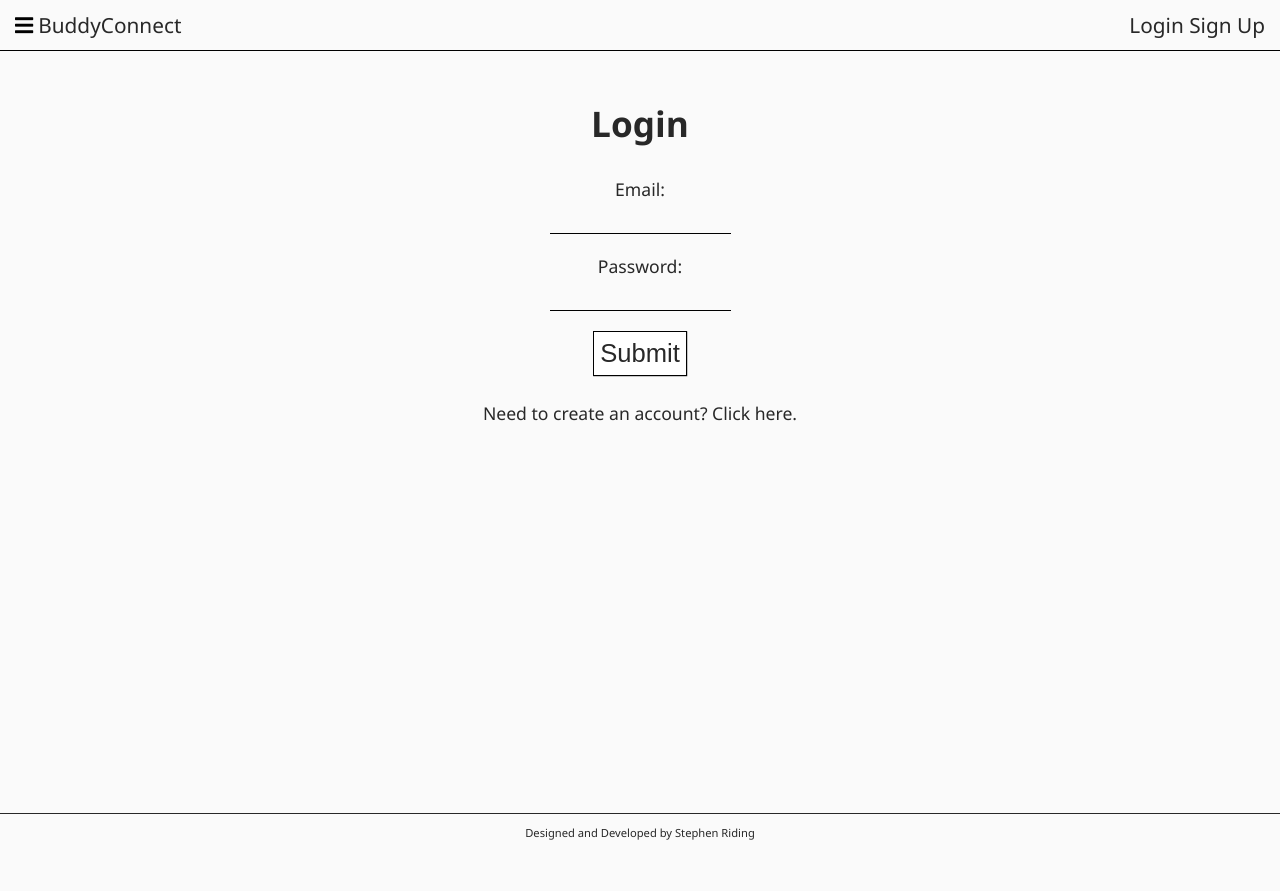
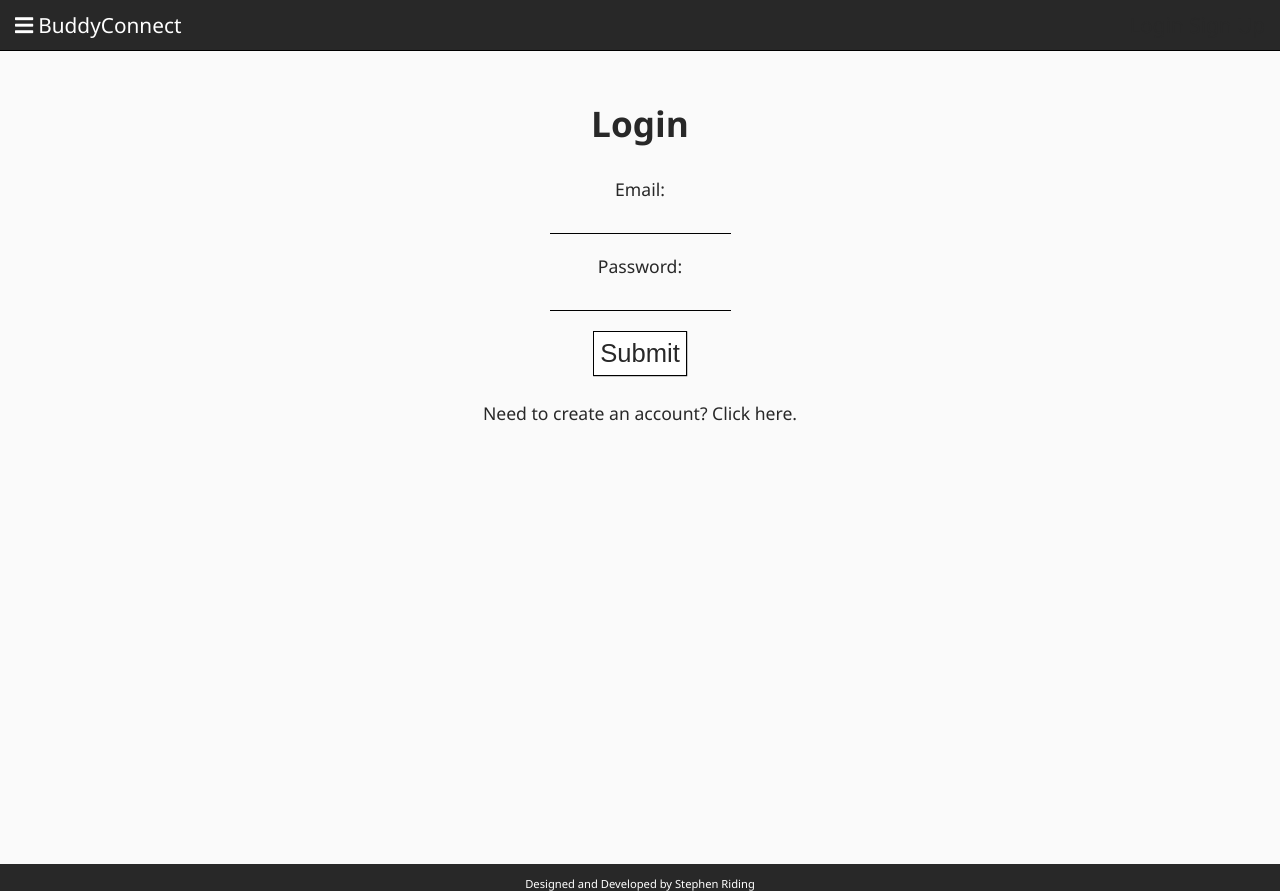
Before and after one commit to Aortix/BuddyConnect, a React (Create React App) app in the folder client/: page /login in a window 1280 px wide. Before the commit the page ends 852 px from the top, so only its background shows below. Built offline with nearby package versions, Linux system fonts and the light colour scheme.

Commit message:
Adjusted the color of the header, sidebar, and footer in light mode. adjusted color of date of posts and added a box shadow to each page component.

```diff
--- a/client/src/App.css
+++ b/client/src/App.css
@@ -1,8 +1,9 @@
 :root {
   --main-bg-color: #ffffff;
   --main-text-color: #282828;
+  --main-overlay-color: #282828;
   --secondary-bg-color: #fafafa;
-  --secondary-text-color: #a9a9a9;
+  --secondary-text-color: #ffffff;
   --border-color-black: #000000;
   --border-color-white: #ffffff;
   --font-awesome-color: #000000;
--- a/client/src/components/Dashboard/Dashboard.css
+++ b/client/src/components/Dashboard/Dashboard.css
@@ -68,7 +68,8 @@
 }
 
 .active {
-  background-color: var(--secondary-bg-color) !important;
+  /*background-color: var(--secondary-bg-color) !important;*/
+  /*color: var(--main-text-color) !important;*/
   color: var(--main-text-color) !important;
 }
 
@@ -82,6 +83,7 @@
     border-right: 1px solid var(--border-color-black);
     border-bottom: 1px solid var(--border-color-black);
     background-color: var(--main-bg-color);
+    box-shadow: 0px 0px 1px var(--border-color-black);
   }
 
   .global-button-hidden {
--- a/client/src/components/Footer/Footer.css
+++ b/client/src/components/Footer/Footer.css
@@ -6,5 +6,8 @@
   left: 0;
   right: 0;
   width: 100%;
+  margin-top: 5%;
   height: 6%;
+  background-color: var(--main-overlay-color);
+  color: var(--secondary-text-color);
 }
--- a/client/src/components/Header/Header.css
+++ b/client/src/components/Header/Header.css
@@ -6,7 +6,10 @@
   border-bottom: 1px solid var(--border-color-black);
   width: 100%;
   height: 50px;
-  background-color: var(--secondary-bg-color);
-  color: var(--border-color-white);
+  background-color: var(--main-overlay-color);
+  color: var(--secondary-text-color);
   font-size: 1.3rem;
 }
+
+@media screen and (min-width: 860px) {
+}
--- a/client/src/components/Header/HeaderAuth/HeaderAuth.css
+++ b/client/src/components/Header/HeaderAuth/HeaderAuth.css
@@ -1,6 +1,6 @@
 .HeaderAuth-container {
   margin-right: 15px;
-  color: var(--main-text-color);
+  color: var(--secondary-text-color);
 }
 
 .HeaderAuth-container img {
--- a/client/src/components/Header/Title/Title.css
+++ b/client/src/components/Header/Title/Title.css
@@ -7,8 +7,9 @@
 
 .Title {
   padding-left: 5px;
+  color: var(--secondary-text-color);
 }
 
 .fa-bars {
-  color: var(--font-awesome-color);
+  color: var(--secondary-text-color);
 }
--- a/client/src/components/Post/Post.css
+++ b/client/src/components/Post/Post.css
@@ -69,7 +69,7 @@
 
 .post-date {
   font-size: 0.6rem;
-  color: var(--secondary-text-color);
+  color: var(--main-text-color);
   padding-left: 5px;
   margin: 0;
   margin-bottom: 10px;
@@ -162,7 +162,7 @@
 
 .comment-date {
   font-size: 0.6rem;
-  color: var(--secondary-text-color);
+  color: var(--main-text-color);
   padding-left: 5px;
   margin: 0;
   margin-bottom: 7px;
--- a/client/src/components/Profile/Profile.css
+++ b/client/src/components/Profile/Profile.css
@@ -5,10 +5,10 @@
 .profile-tabs-container {
   margin-top: 0px;
   display: inline-block;
-  padding: 0;
+  padding: 0px;
   width: 100px;
   cursor: pointer;
-  font-size: 1.2rem;
+  font-size: 1.1rem;
 }
 
 .profile-tabs-container li {
@@ -74,6 +74,7 @@
     border-right: 1px solid var(--border-color-black);
     border-left: 1px solid var(--border-color-black);
     background-color: var(--main-bg-color);
+    box-shadow: 0px 0px 1px var(--border-color-black);
   }
 
   .profile-tabs-container {
@@ -136,6 +137,8 @@
   .Profile-active {
     visibility: visible;
     position: static;
+    background-color: var(--main-text-color) !important;
+    color: var(--main-bg-color) !important;
   }
 
   .Profile-not_active {
--- a/client/src/components/Settings/Settings.css
+++ b/client/src/components/Settings/Settings.css
@@ -38,6 +38,7 @@
     background-color: var(--main-bg-color);
     border: 1px solid var(--border-color-black);
     border-top: none;
+    box-shadow: 0px 0px 1px var(--border-color-black);
     padding-top: 1px;
   }
 }
--- a/client/src/components/SideBar/DarkTheme/DarkTheme.css
+++ b/client/src/components/SideBar/DarkTheme/DarkTheme.css
@@ -6,8 +6,9 @@
   font-weight: 400;
   text-align: left;
   padding-left: 13px;
+  color: var(--secondary-text-color);
 }
 
 .fa-toggle-on {
-  color: var(--font-awesome-color);
+  color: var(--secondary-text-color);
 }
--- a/client/src/components/SideBar/DarkTheme/DarkTheme.js
+++ b/client/src/components/SideBar/DarkTheme/DarkTheme.js
@@ -54,7 +54,7 @@ export default class DarkTheme extends Component {
       );
       document.documentElement.style.setProperty(
         "--secondary-text-color",
-        "#a9a9a9"
+        "#ffffff"
       );
       document.documentElement.style.setProperty(
         "--border-color-black",
@@ -77,8 +77,8 @@ export default class DarkTheme extends Component {
         {this.state.toggle === 0 ? (
           <i className="fas fa-toggle-off" />
         ) : (
-          <i className="fas fa-toggle-on" />
-        )}
+            <i className="fas fa-toggle-on" />
+          )}
         &nbsp;<span>Dark Mode</span>
       </div>
     );
--- a/client/src/components/SideBar/SideBar.css
+++ b/client/src/components/SideBar/SideBar.css
@@ -8,7 +8,7 @@
   height: 100%;
   z-index: 2;
   font-size: 1.5rem;
-  background-color: var(--secondary-bg-color);
+  background-color: var(--main-overlay-color);
 }
 
 .SideBar-container-visible {
@@ -28,10 +28,11 @@
   font-weight: 400;
   text-align: left;
   padding-left: 13px;
+  color: var(--secondary-text-color);
 }
 
 .SideBar-container ul li:hover {
-  background-color: var(--main-bg-color);
+  text-decoration: underline;
 }
 
 .SideBar-container a:hover {
```
